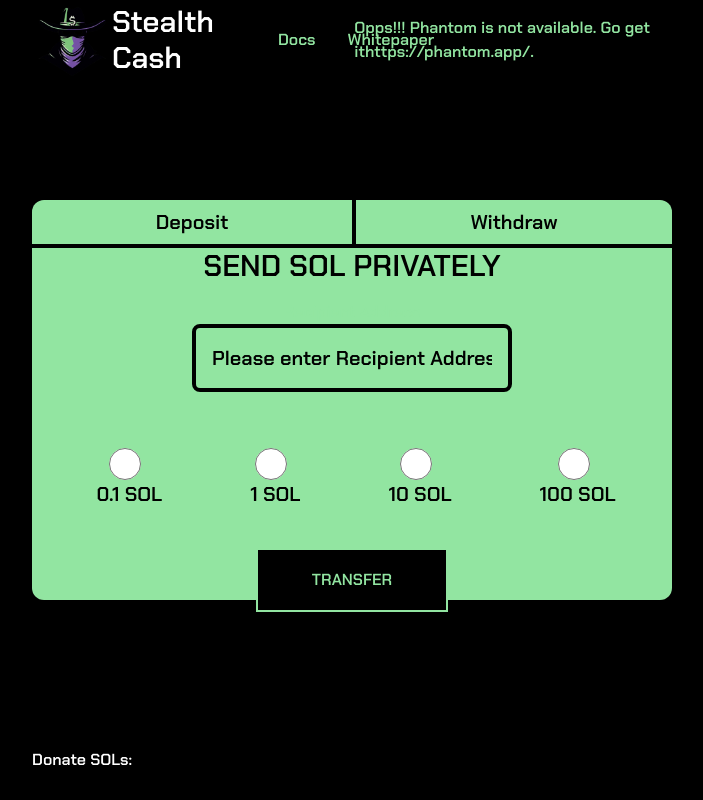
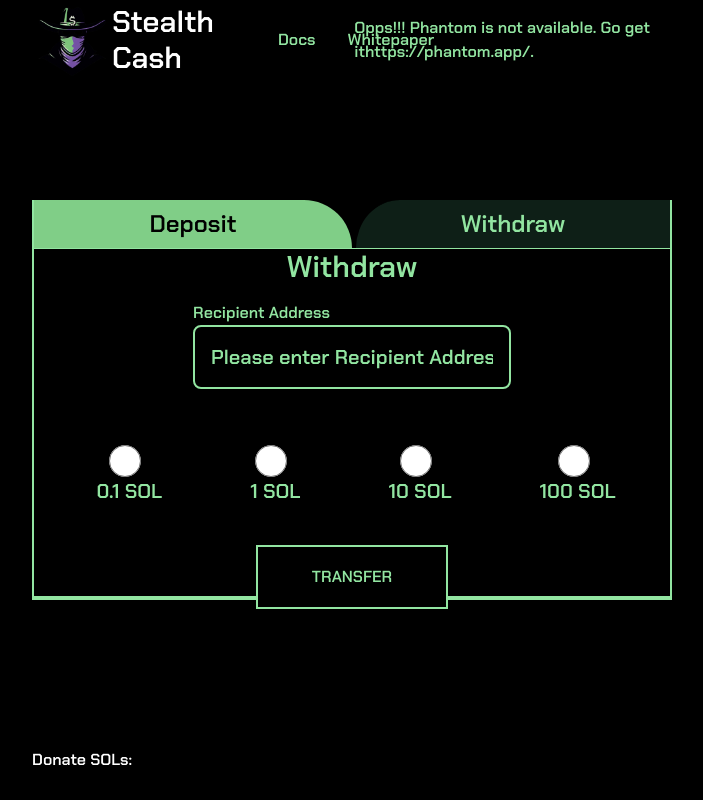
Before and after one commit to stealth-cash/stealth-classic-ui, a React (Vite) app: page /deposit in a window 1280 px wide. Shown: the whole page, without its empty margins (288-991 px from the left). Built offline with nearby package versions, Linux system fonts and the light colour scheme.

Commit message:
Added Withdrawal

```diff
--- a/src/components/Button.tsx
+++ b/src/components/Button.tsx
@@ -2,7 +2,7 @@
 
 type Props = {
     text: string;
-    onClick: MouseEventHandler<HTMLButtonElement>;
+    onClick?: MouseEventHandler<HTMLButtonElement>;
 };
 
 export const Button = ({ text, onClick }: Props) => {
--- a/src/components/Card.tsx
+++ /dev/null
@@ -1,22 +0,0 @@
-import { Button, Input, StepBar } from ".";
-
-export const Card = () => (
-    <div className="w-3/4 md:w-1/2 h-3/4 md:h-1/2 p-4 md:p-0 matrix rounded-xl flex flex-col items-center">
-        <div className="w-full h-20 flex flex-row bottom-0 border-b-4 border-black divide-black divide-x-4">
-            <a href="/deposit"
-                className="w-1/2 p-2 flex flex-col items-center justify-center border-black text-black text-xl font-bold hover:bg-[#00FFA3]">
-                Deposit
-            </a>
-            <a href="/withdraw"
-                className="w-1/2 p-2 flex flex-col items-center justify-center border-black text-black text-xl font-bold hover:bg-[#00FFA3]">
-                Withdraw
-            </a>
-        </div>
-        <div className="w-full h-full flex flex-col justify-evenly items-center">
-            <h1 className="text-black text-3xl font-bold">SEND SOL PRIVATELY</h1>
-            <Input placeholder="Recipient Address"/>
-            <StepBar />
-            <Button text="Transfer" />
-        </div>
-    </div>
-);
--- /dev/null
+++ b/src/components/DepositCard.tsx
@@ -0,0 +1,25 @@
+import { Button, Input, StepBar } from ".";
+
+export const DepositCard = () => (
+    <div className="w-3/4 md:w-1/2 h-3/4 md:h-1/2 p-4 md:p-0 bg-transparent flex flex-col items-center
+        border-r-2 border-l-2 border-b-4 border-[#92e5a1]">
+        <div className="w-full h-20 flex flex-row bottom-0 divide-black divide-x-4">
+            <a href="/deposit"
+                className="w-1/2 p-2 flex flex-col items-center justify-center text-2xl font-bold rounded-tr-full
+                bg-[#80ce87] text-black">
+                Deposit
+            </a>
+            <a href="/withdraw"
+                className="w-1/2 p-2 flex flex-col items-center justify-center text-2xl font-bold rounded-tl-full
+                bg-[#0e1f17] hover:bg-[#264e3b] text-matrix">
+                Withdraw
+            </a>
+        </div>
+        <div className="w-full h-full flex flex-col justify-evenly items-center border-t-[1px] border-[#92e5a1]">
+            <h1 className="text-[#92e5a1] text-3xl font-bold">Withdraw</h1>
+            <Input placeholder="Recipient Address"/>
+            <StepBar />
+            <Button text="Transfer" />
+        </div>
+    </div>
+);
--- a/src/components/Input.tsx
+++ b/src/components/Input.tsx
@@ -4,9 +4,9 @@
 
 export const Input = ({ placeholder }: Props) => {
     return (
-        <div className="w-1/2 m-4 flex flex-col justify-center items-center">
-            <label>{placeholder}</label>
-            <input className="p-4 w-full text-black border-4 border-black rounded-lg placeholder-black placeholder-bold
+        <div className="w-1/2 m-4 flex flex-col justify-center items-start">
+            <label className="text-base">{placeholder}</label>
+            <input className="p-4 w-full text-[#92e5a1] border-2 border-[#92e5a1] rounded-lg placeholder-[#92e5a1] placeholder-bold
                 focus:outline-none focus:ring-opacity-50 bg-transparent text-xl"
                 type="text"
                 placeholder={`Please enter ${placeholder}`}
--- a/src/components/PhantomWallet.tsx
+++ b/src/components/PhantomWallet.tsx
@@ -12,7 +12,12 @@
                 <Fragment>
                     {user.connected
                         ? <Button onClick={disconnect} text="Disconnect" />
-                        : <Button onClick={connect} text="Connect Phantom"/>
+                        : <img src="phantom.svg"
+                            alt="Connect Phantom"
+                            onClick={connect}
+                            className="p-2 w-16 h-16 rounded-xl bg-indigo-900 hover:bg-indigo-800
+                            ease-in-out duration-150 border-[1px] border-purple-300"
+                            />
                     }
                 </Fragment>
             :
--- a/src/components/StepBar.tsx
+++ b/src/components/StepBar.tsx
@@ -5,7 +5,7 @@
             <input
                 id="radio" type="radio"name="colored-radio"
                 className="outline-none w-8 h-8 bg-[#00FFA3] accent-[#00FFA3] border-2 border-[#00FFA3]" />
-            <label htmlFor="radio" className="ms-2 text-xl font-medium text-white-black">{label} SOL</label>
+            <label htmlFor="radio" className="ms-2 text-xl font-medium text-matrix">{label} SOL</label>
         </div>
     );
 }
--- /dev/null
+++ b/src/components/WithdrawCard.tsx
@@ -0,0 +1,25 @@
+import { Button, Input } from ".";
+
+export const WithdrawCard = () => (
+    <div className="w-3/4 md:w-1/2 h-3/4 md:h-1/2 p-4 md:p-0 bg-transparent flex flex-col items-center
+        border-r-2 border-l-2 border-b-4 border-[#92e5a1]">
+        <div className="w-full h-20 flex flex-row bottom-0 divide-black divide-x-4">
+            <a href="/deposit"
+                className="w-1/2 p-2 flex flex-col items-center justify-center text-2xl font-bold rounded-tr-full
+                bg-[#0e1f17] hover:bg-[#264e3b] text-matrix">
+                Deposit
+            </a>
+            <a href="/withdraw"
+                className="w-1/2 p-2 flex flex-col items-center justify-center text-2xl font-bold rounded-tl-full
+                bg-[#80ce87] text-black">
+                Withdraw
+            </a>
+        </div>
+        <div className="w-full h-full flex flex-col justify-evenly items-center border-t-[1px] border-[#92e5a1]">
+            <h1 className="text-[#92e5a1] text-3xl font-bold">SEND SOL PRIVATELY</h1>
+            <Input placeholder="Note"/>
+            <Input placeholder="Withdrawal Address"/>
+            <Button text="Withdraw" />
+        </div>
+    </div>
+);
--- a/src/components/index.ts
+++ b/src/components/index.ts
@@ -2,5 +2,6 @@
 export * from "./Navbar";
 export * from "./Button";
 export * from "./Input";
-export * from "./Card";
 export * from "./StepBar";
+export * from "./DepositCard";
+export * from "./WithdrawCard";
--- a/src/hooks/usePhantom.ts
+++ b/src/hooks/usePhantom.ts
@@ -47,7 +47,7 @@
         });
     }, [provider]);
 
-    const connect: React.MouseEventHandler<HTMLButtonElement> = async (e) => {
+    const connect: React.MouseEventHandler<HTMLElement> = async (e) => {
         try {
             e.preventDefault();
             const pubkey = await provider?.connect();
--- a/src/index.css
+++ b/src/index.css
@@ -26,6 +26,7 @@
     margin: 0;
     padding: 0;
     font-family: "chakra-petch-semibold", sans-serif;
+    cursor: pointer;
 }
 
 .matrix { background-color: #92e5a1; }
--- a/src/pages/Deposit.tsx
+++ b/src/pages/Deposit.tsx
@@ -1,9 +1,9 @@
-import { Card } from "../components";
+import { DepositCard } from "../components";
 
 export const Deposit = () => {
     return (
         <>
-            <Card />
+            <DepositCard />
         </>
     );
 }
--- a/src/pages/Withdraw.tsx
+++ b/src/pages/Withdraw.tsx
@@ -1,7 +1,9 @@
+import { WithdrawCard } from "../components";
+
 export const Withdraw = () => {
     return (
         <>
-            <h1>Withdraw</h1>
+            <WithdrawCard />
         </>
     );
 }
```
Also changed, not shown: public/phantom.svg (added).
